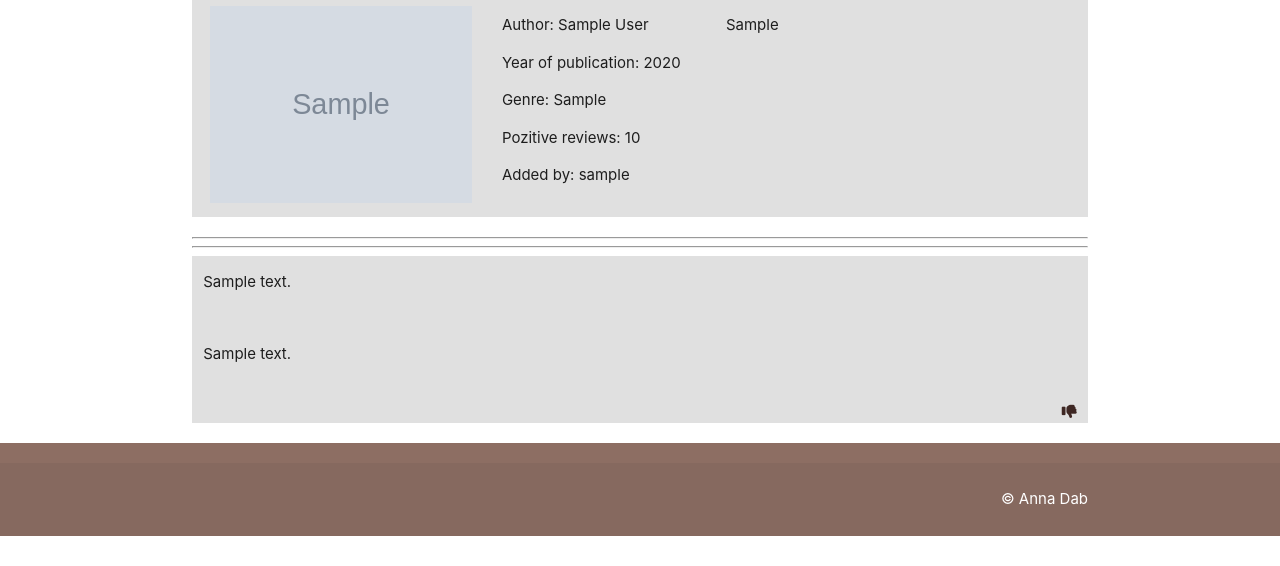
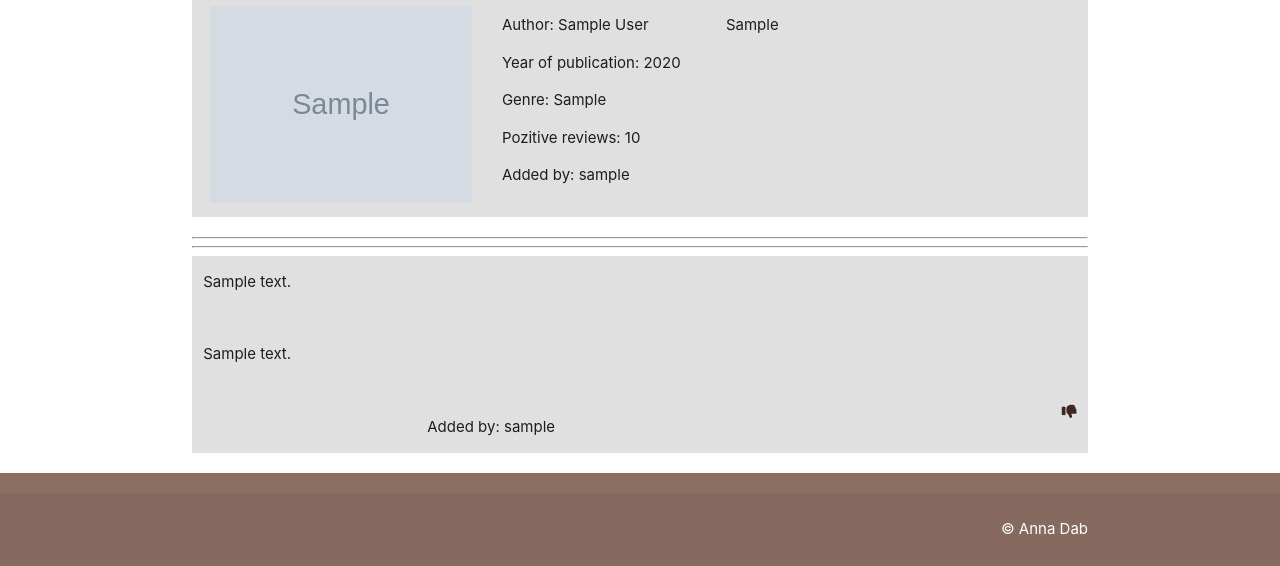
Before and after one commit to AnnaSeDab/BookSpire, a Flask app: page /book/1 in a window 1280 px wide. Shown: the part 482-1048 px from the top of the page. Before the commit the page ends 1018 px from the top, so only its background shows below. Run offline with Flask 2, Linux system fonts and the light colour scheme; tables that the repository leaves empty hold one stand-in row (values such as "Sample post"); grey boxes marked "Sample" are stand-in pictures; some libraries are stand-ins or nearby versions.

Commit message:
add: display name of user who added review

```diff
--- a/bookspire/templates/book.html
+++ b/bookspire/templates/book.html
@@ -42,7 +42,7 @@
             </div>
         </div>
         <div class="row">
-            <div class="col left-align s6">
+            <div class="col left-align s3">
                 {% if session.user|lower == review.username|lower %}
                 <a href="{{ url_for('edit_review', book_id=book.id, review_id=review.id) }}">
                     <i class="fa-solid fa-pen-to-square  brown-text text-darken-4"></i>
@@ -52,7 +52,10 @@
                 </a>
                 {% endif %}
             </div>
-            <div class="col right-align s6 score-text">
+            <div class="col left-align s6">
+                <p>Added by: {{ review.username }}</p>
+            </div>
+            <div class="col right-align s3 score-text">
                 {% if review.review_score == 1 %}
                 <i class="brown-text text-darken-4 fa-solid fa-thumbs-up"></i>
                 {% else %}
```
